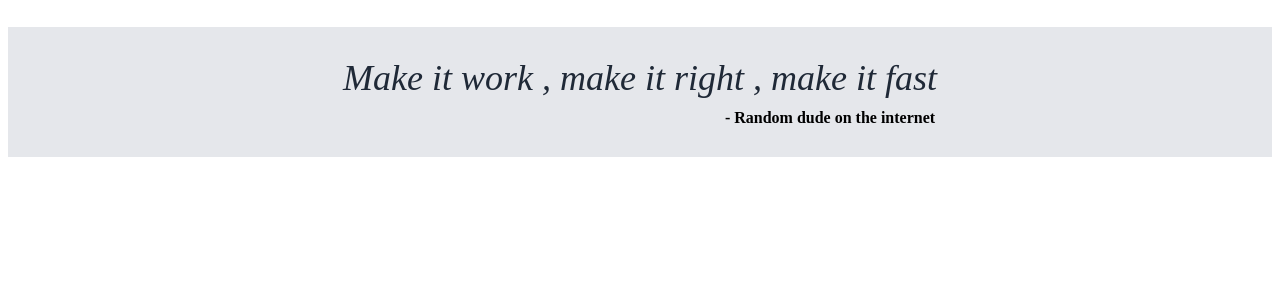
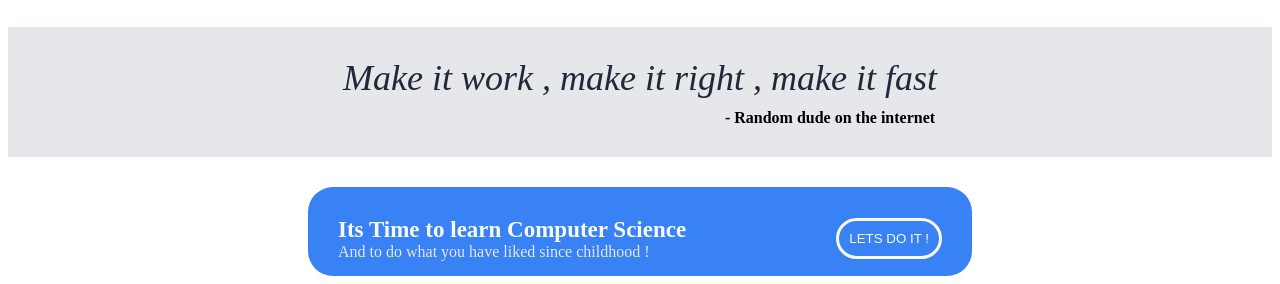
Before and after one commit to LazySeagull/odin-css-project, a plain HTML site: page index.html in a window 1280 px wide. Shown: the part 684-968 px from the top of the page. Before the commit the page ends 849 px from the top, so only its background shows below. Drawn offline with Linux system fonts and the light colour scheme.

Commit message:
did the above footer content ye and made some changes

```diff
--- a/index.html
+++ b/index.html
@@ -75,12 +75,26 @@
 
         <div class="by">- Random dude on the internet</div>
 
-
-
-
-
     </div>
 
+    <!-- footer -->
+
+    <div class="footer-above-content">
+
+        <div class="footer-content">
+            <div class="footer-text-above">
+                Its Time to learn Computer Science
+            </div>
+
+            <div class="footer-text-below">
+                And to do what you have liked since childhood !
+            </div>
+        </div>
+
+        <div class="footer-button">
+            <button style="background-color:#3882F6; color:#F9FAF8; border:#F9FAF8 solid; padding:10px; border-radius:25px;">LETS DO IT !</button>
+        </div>
+    </div>
 
 
 
--- a/style.css
+++ b/style.css
@@ -5,7 +5,7 @@ a{
 }
 
 a:hover{
-    border-bottom:yellow solid;
+    border-bottom:#F9FAF8 solid;
 }
 
 ul{
@@ -125,3 +125,32 @@ ul{
     padding-top:10px;
     font-weight:900;
 }
+
+
+/* footer */
+
+
+.footer-above-content   {
+    display:flex;
+    align-items:center;
+    justify-content: space-between;
+    padding-left: 30px;
+    padding-right:30px;
+    padding-top: 30px;
+    padding-bottom:15px;
+    background-color: #3882F6;
+    margin-left:300px;
+    margin-right:300px;
+    margin-top:30px;
+    border-radius:25px;
+}
+
+.footer-text-above{
+    color:#F9FAF8;
+    font-size:23px;
+    font-weight:900;
+}
+
+.footer-text-below{
+    color:#E5E7EB;
+}
```
